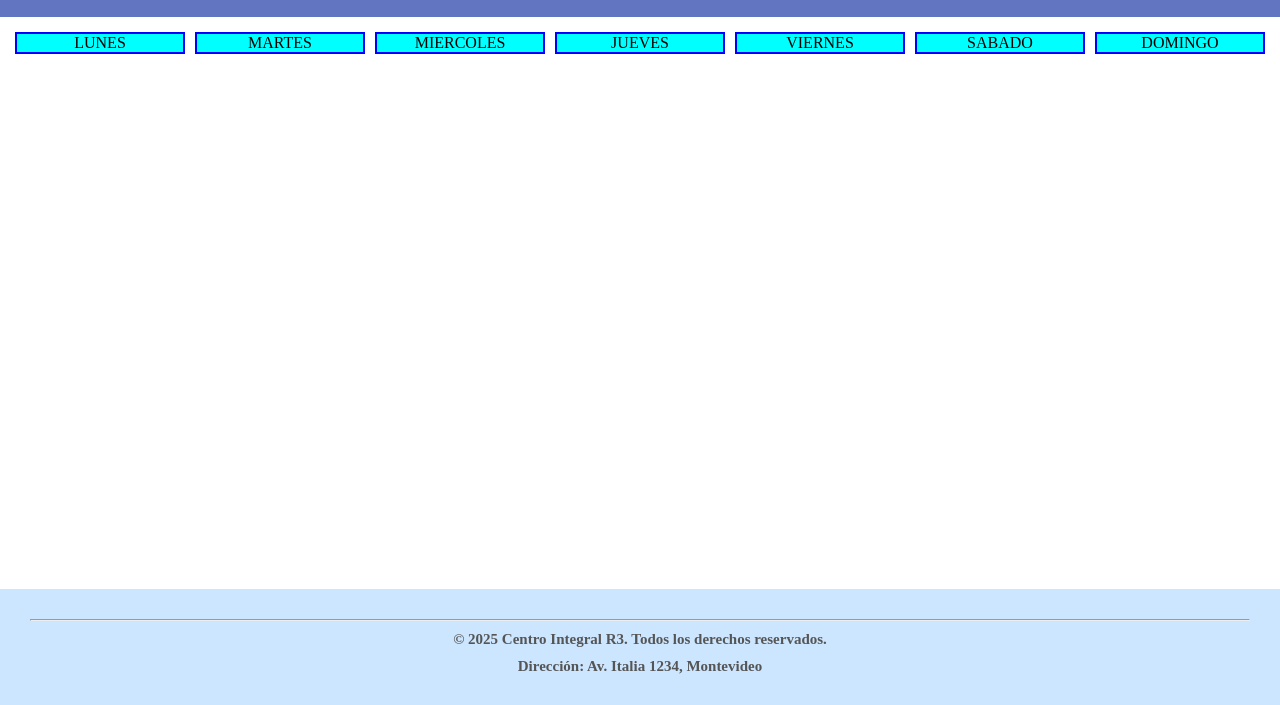
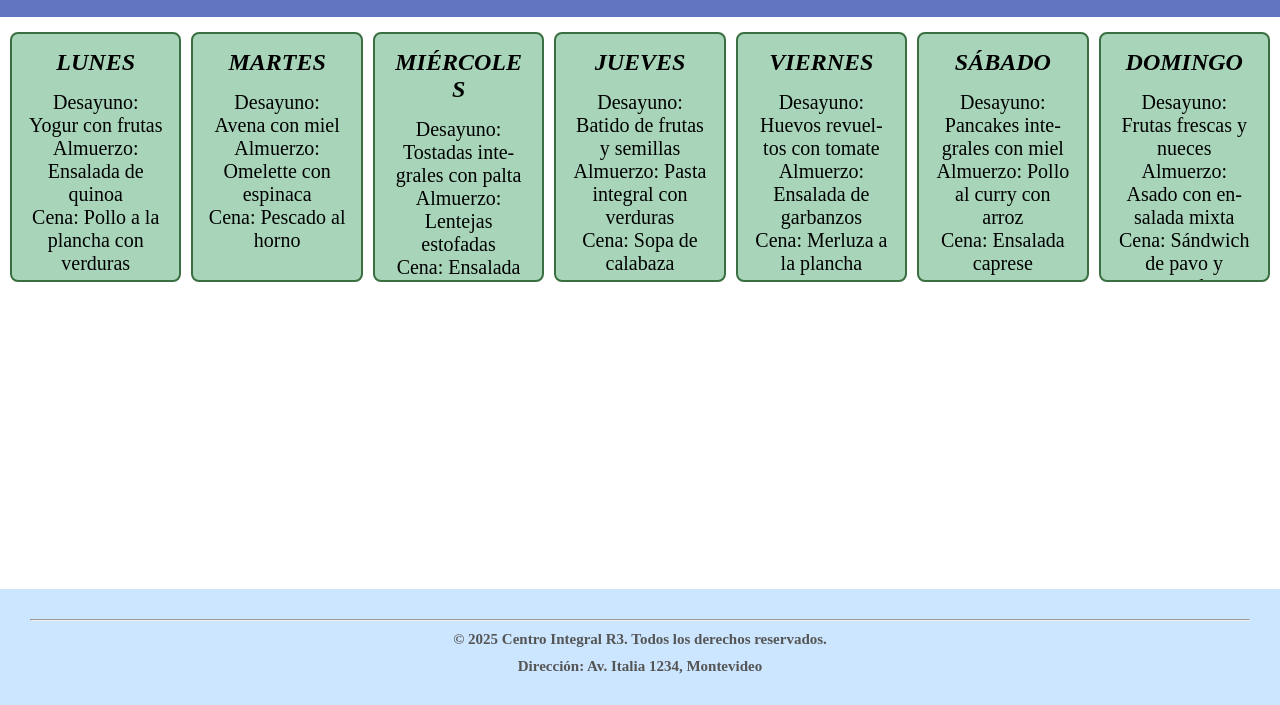
Before and after one commit to MartinCounago97/proyectobigua.github.io, a plain HTML site: page pages/planNutricional.html in a window 1280 px wide. Shown: the part 95-800 px from the top of the page. Drawn offline with Linux system fonts and the light colour scheme.

Commit message:
mejoras en plan alimenticio y footer

```diff
--- a/estilos.css
+++ b/estilos.css
@@ -12,10 +12,14 @@
   --color-fondo-footer: #cce6ff;
 }
 
-/* BODY GENERAL */
-html,
+html {
+  height: 100%;
+  margin: 0;
+  padding: 0;
+}
+
 body {
-  height: 100%;
+  min-height: 100vh;
   margin: 0;
   display: flex;
   flex-direction: column;
@@ -228,25 +232,17 @@ select {
 }
 
 /* FOOTER SIEMPRE ABAJO */
-footer,
-#footer {
-  background-color: var(--color-fondo-footer);
+#footer,
+footer {
+  background-color: var(--color-fondo-footer, #eee);
   text-align: center;
   padding: 15px;
-  margin-top: auto;
   font-size: 14px;
   width: 100%;
+  margin-top: auto;
 }
 
 /*NUTRICION*/
-
-.nutricion p {
-  font-weight: bold;
-  font-size: 18px;
-  color: #333;
-  margin-bottom: 20px;
-  text-align: center;
-}
 
 .nutricion h3 {
   color: #007bff;
@@ -283,13 +279,6 @@ ul li {
   margin-top: 30px;
 }
 
-#psicologia p {
-  font-weight: bold;
-  font-size: 18px;
-  color: #333;
-  margin-bottom: 20px;
-  text-align: center;
-}
 h2 {
   font-style: italic;
   font-size: 24px;
@@ -359,21 +348,58 @@ h3 {
   }
 }
 
-.caja {
-  width: 50%;
-  height: auto;
-  flex-wrap: wrap; /* permite que los bloques se ajusten en varias líneas */
-  background-color: aqua;
-  border: solid 2px blue;
-  text-align: center;
-  margin: 5px;
+.nutricionSemanal {
+  display: flex;
+  flex-wrap: wrap;
+  gap: 10px;
+  padding: 10px;
+  justify-content: flex-start;
+  align-items: stretch; /* importante para que todas las cajas estiren igual en alto */
 }
 
-.nutricionSemanal {
+.caja {
+  /* lo que ya tenés */
+  flex: 1 1 150px;
+  min-width: 120px;
+  max-width: 200px;
+  height: 250px;
+  background-color: #a8d5ba;
+  border: 2px solid #3a6f41;
+  border-radius: 8px;
+  padding: 15px;
+  box-sizing: border-box;
   display: flex;
-  flex-direction: row;
-  padding: 10px;
-  align-items: center;
+  flex-direction: column;
+  text-align: center;
+  margin: 5px 0;
+
+  /* agregar para controlar el texto */
+  overflow-wrap: break-word; /* rompe palabras largas */
+  word-wrap: break-word; /* compatibilidad */
+  hyphens: auto; /* guiones automáticos si el navegador lo soporta */
+  overflow: hidden; /* corta cualquier overflow */
+}
+
+/* Pantallas medianas (tablet) - 3 columnas */
+@media (max-width: 900px) and (min-width: 601px) {
+  .caja {
+    flex: 1 1 30%; /* 3 cajas por fila aprox */
+    max-width: none;
+    min-width: auto;
+  }
+}
+
+/* Pantallas chicas (móvil) - 2 columnas */
+@media (max-width: 600px) {
+  .nutricionSemanal {
+    justify-content: center;
+  }
+  .caja {
+    flex: 1 1 45%; /* 2 cajas por fila aprox */
+    max-width: none;
+    min-width: auto;
+    margin: 10px 5px;
+  }
 }
 
 .grid-container {
@@ -382,16 +408,6 @@ h3 {
   grid-template-rows: repeat(3, 100px);
   gap: 10px;
 }
-
-/*.grid-item {
-  background-color: #f0f0f0;
-  border: 1px solid #ccc;
-  padding: 20px;
-  text-align: center;
-  font-size: 18px;
-  color: #333;
-  border-radius: 8px;
-}*/
 
 .grid-item1 {
   grid-column: 1 / 3;
--- a/pages/planNutricional.html
+++ b/pages/planNutricional.html
@@ -6,17 +6,13 @@
     <link rel="stylesheet" href="../estilos.css" />
     <title>Nutrición</title>
   </head>
-
   <body>
     <header>
       <h1 class="titulos">Centro integral R3 - Nutrición</h1>
-      <div id="menu">
       <nav class="nav-menu">
         <ul>
           <li><a href="../index.html">Inicio</a></li>
-            <li>
-              <a href="preparacionFisica.html">Preparación física</a>
-            </li>
+          <li><a href="preparacionFisica.html">Preparación física</a></li>
           <li><a href="rehabilitacion.html">Rehabilitación</a></li>
           <li><a href="nutricion.html">Nutrición</a></li>
           <li><a href="psicologia.html">Psicología</a></li>
@@ -24,17 +20,54 @@
           <li><a href="miEspacio.html">Mi espacio</a></li>
         </ul>
       </nav>
+    </header>
+    <main>
+      <div class="nutricionSemanal">
+        <div class="caja">
+          <h2>LUNES</h2>
+          <p>Desayuno: Yogur con frutas</p>
+          <p>Almuerzo: Ensalada de quinoa</p>
+          <p>Cena: Pollo a la plancha con verduras</p>
         </div>
-    </header>
-    <div class="nutricionSemanal">
-      <div class="caja">LUNES</div>
-      <div class="caja">MARTES</div>
-      <div class="caja">MIERCOLES</div>
-      <div class="caja">JUEVES</div>
-      <div class="caja">VIERNES</div>
-      <div class="caja">SABADO</div>
-      <div class="caja">DOMINGO</div>
+        <div class="caja">
+          <h2>MARTES</h2>
+          <p>Desayuno: Avena con miel</p>
+          <p>Almuerzo: Omelette con espinaca</p>
+          <p>Cena: Pescado al horno</p>
         </div>
+        <div class="caja">
+          <h2>MIÉRCOLES</h2>
+          <p>Desayuno: Tostadas integrales con palta</p>
+          <p>Almuerzo: Lentejas estofadas</p>
+          <p>Cena: Ensalada César con pollo</p>
+        </div>
+        <div class="caja">
+          <h2>JUEVES</h2>
+          <p>Desayuno: Batido de frutas y semillas</p>
+          <p>Almuerzo: Pasta integral con verduras</p>
+          <p>Cena: Sopa de calabaza</p>
+        </div>
+        <div class="caja">
+          <h2>VIERNES</h2>
+          <p>Desayuno: Huevos revueltos con tomate</p>
+          <p>Almuerzo: Ensalada de garbanzos</p>
+          <p>Cena: Merluza a la plancha</p>
+        </div>
+        <div class="caja">
+          <h2>SÁBADO</h2>
+          <p>Desayuno: Pancakes integrales con miel</p>
+          <p>Almuerzo: Pollo al curry con arroz</p>
+          <p>Cena: Ensalada caprese</p>
+        </div>
+        <div class="caja">
+          <h2>DOMINGO</h2>
+          <p>Desayuno: Frutas frescas y nueces</p>
+          <p>Almuerzo: Asado con ensalada mixta</p>
+          <p>Cena: Sándwich de pavo y vegetales</p>
+        </div>
+      </div>
+    </main>
+
     <div id="footer">
       <footer>
         <hr />
```
Also changed, not shown: pages/nutricion.html (+2 -0 lines). Lines whose indentation alone changed are shown as unchanged.
